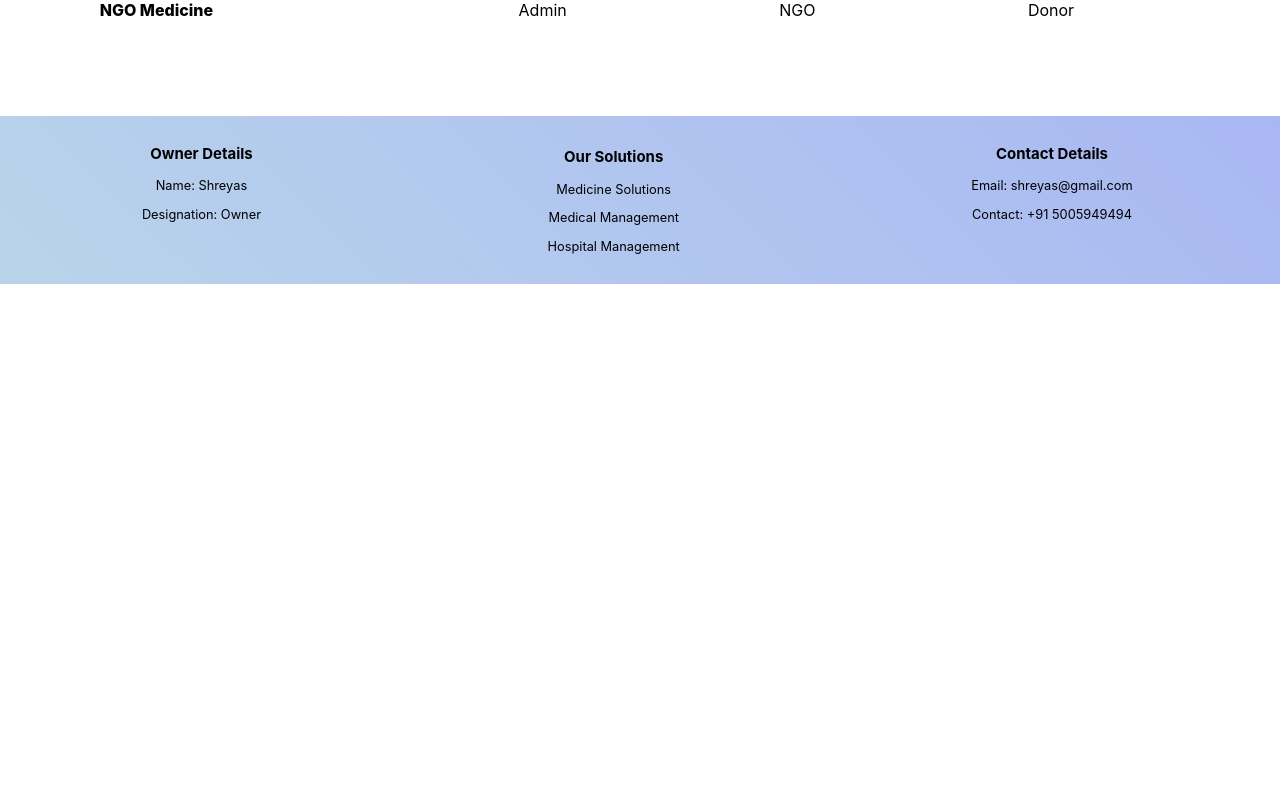
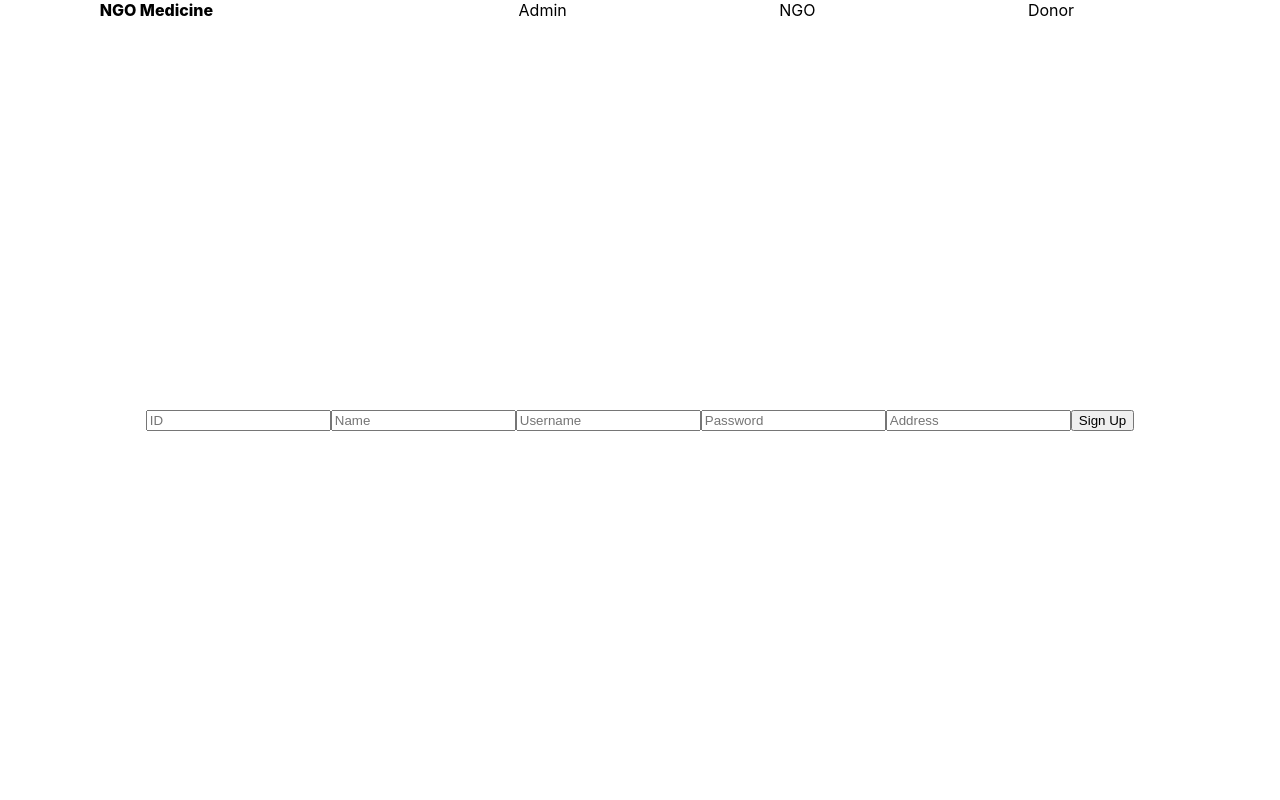
Before and after one commit to shreyash7865/ngo-frontend, a React (Create React App) app: page /ngo-signup in a window 1280 px wide. Shown: the top 800 px of the page. Built offline with nearby package versions, Linux system fonts and the light colour scheme.

Commit message:
ngo add form

```diff
--- a/src/App.js
+++ b/src/App.js
@@ -15,6 +15,7 @@ import MemberLogin from './Components/Pages/Members/MemberLogin';
 import DonorDashboard from './Components/Pages/Members/DonorDashboard';
 import RequestedMedicine from './Components/Pages/Admin/AdminPanel/RequestedMedicine';
 import DoctorChatbot from './Components/DoctorChatbot';
+import NGOSignup from './Components/Pages/NGO/NGOSignup';
 function App() {
   return (
     <div className="App">
@@ -33,6 +34,7 @@ function App() {
           <Route exact path='/donor-login' element={<MemberLogin/>}/>
           <Route exact path='/donor-dashboard' element={<DonorDashboard/>}/>
           <Route exact path='/requested-medicine' element={<RequestedMedicine/>}/>
+          <Route exact path='/ngo-signup' element={<NGOSignup/>}/>
           <Route exact path='/chatbot' element={<DoctorChatbot/>}/>
 
         </Routes>
--- /dev/null
+++ b/src/Components/Pages/NGO/NGOSignup.js
@@ -0,0 +1,45 @@
+import React, { useState } from 'react';
+import axios from 'axios';
+
+const NGOSignup = () => {
+  const [id, setId] = useState('');
+  const [name, setName] = useState('');
+  const [username, setUsername] = useState('');
+  const [password, setPassword] = useState('');
+  const [address, setAddress] = useState('');
+
+  const handleSubmit = (e) => {
+    e.preventDefault();
+
+    const formData = {
+      id,
+      name,
+      username,
+      password,
+      address,
+    };
+
+    axios.post('https://ngo-backend-wz9s.onrender.com/api/ngo/add-ngo', formData)
+      .then((response) => {
+        console.log(response.data);
+      })
+      .catch((error) => {
+        console.error(error);
+      });
+  };
+
+  return (
+    <div style={{ display: 'flex', justifyContent: 'center', alignItems: 'center', height: '100vh' }}>
+      <form onSubmit={handleSubmit}>
+        <input type="text" placeholder="ID" value={id} onChange={(e) => setId(e.target.value)} />
+        <input type="text" placeholder="Name" value={name} onChange={(e) => setName(e.target.value)} />
+        <input type="text" placeholder="Username" value={username} onChange={(e) => setUsername(e.target.value)} />
+        <input type="password" placeholder="Password" value={password} onChange={(e) => setPassword(e.target.value)} />
+        <input type="text" placeholder="Address" value={address} onChange={(e) => setAddress(e.target.value)} />
+        <button type="submit">Sign Up</button>
+      </form>
+    </div>
+  );
+};
+
+export default NGOSignup;
--- a/src/Components/Pages/NGO/NGOrequest.js
+++ b/src/Components/Pages/NGO/NGOrequest.js
@@ -42,6 +42,10 @@ function NGOrequest() {
                 <button type='submit'>Request</button>
             </form>
         </div>
+        <div className="ngo-register">
+            <h3>Don't have an account?</h3>
+            <a href="/ngo-signup">Register</a>
+        </div>
     </div>
   )
 }
```
